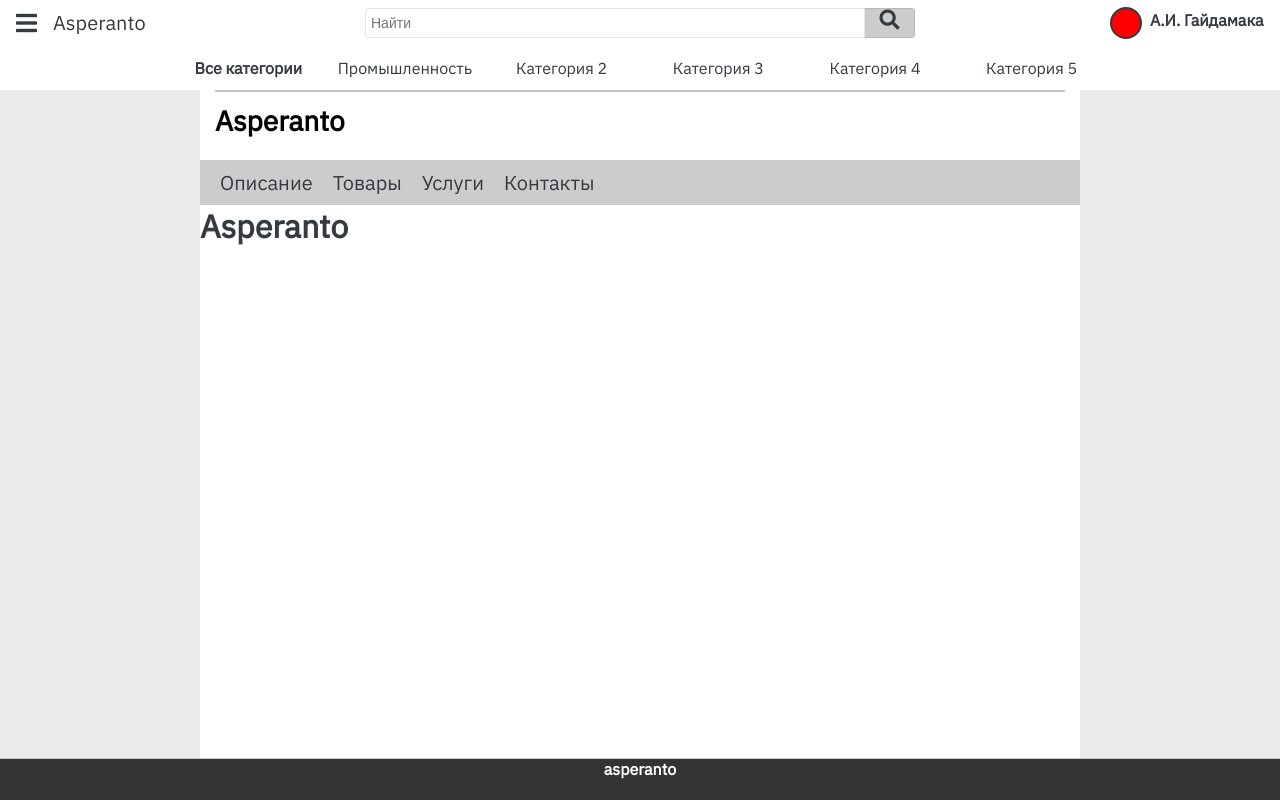
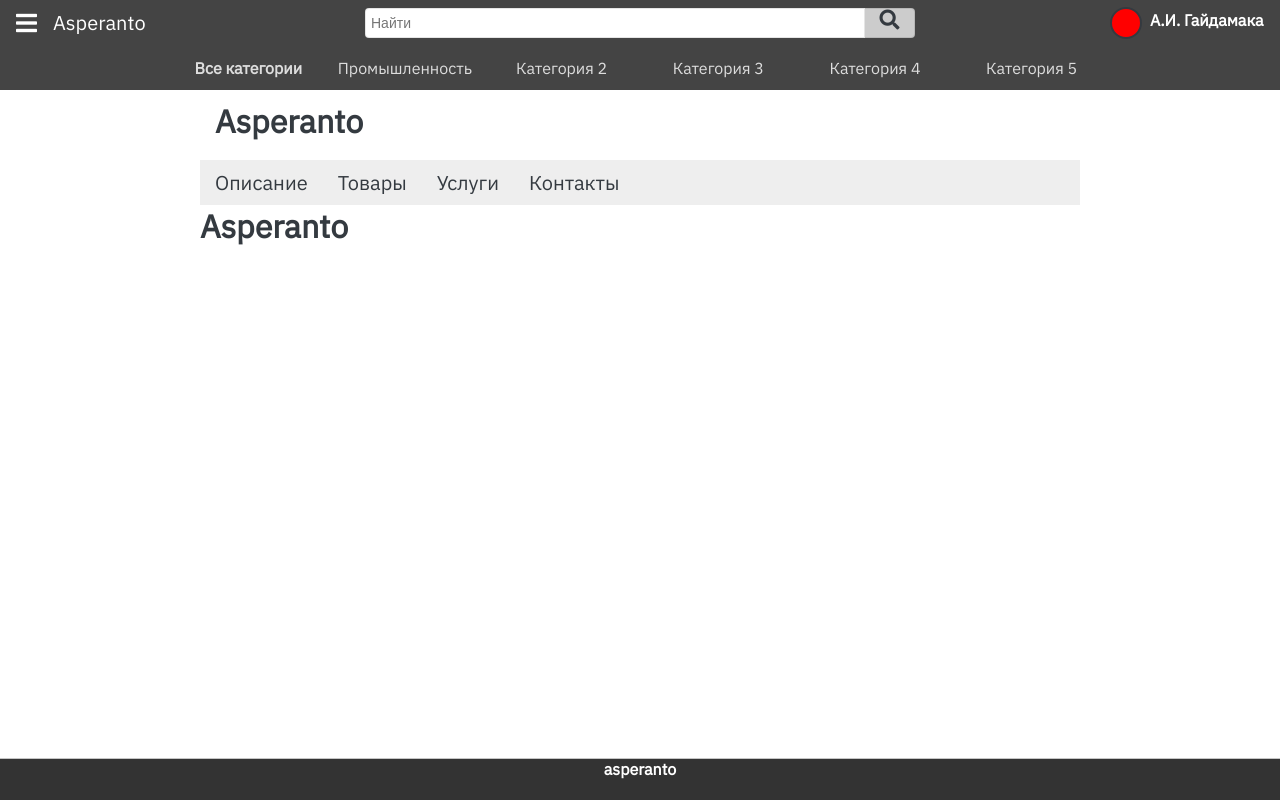
Before and after one commit to vladislav-prakhov/asperanto_marketplace, a React app: page /organization in a window 1280 px wide. Built offline with nearby package versions, Linux system fonts and the light colour scheme.

Commit message:
organization v0.51

```diff
--- a/public/base.html
+++ b/public/base.html
@@ -13,7 +13,7 @@
 
 
 </head>
-<body class="f">
+<body>
     <noscript>Enable Javascript to view this page</noscript>
     <div id="root">
 
--- a/src/Modules/App.js
+++ b/src/Modules/App.js
@@ -105,4 +105,8 @@ class App extends Component{
     }
 }
 
+if(typeof(module.hot) !== 'undefined') {
+    module.hot.accept() // eslint-disable-line no-undef
+}
+
 export default App;
--- a/src/Modules/css/main.css
+++ b/src/Modules/css/main.css
@@ -6,5 +6,4 @@
     width: 100%;
     grid-area: main;
     box-sizing: inherit;
-    background-color: #eaeaea;
 }
--- a/src/Modules/css/navbar.css
+++ b/src/Modules/css/navbar.css
@@ -12,7 +12,7 @@
     grid-template-columns: [leftPart-start] 170px [leftPart-end center-start] 1fr [center-end rightPart-start] 170px;
     align-items: center;
     grid-template-rows: 1fr 1fr;
-    background-color: white;
+    background-color: #444;
     grid-area: header;
     box-sizing: inherit;
 }
@@ -29,14 +29,24 @@
     display: inline-block;
     font-size: 1.25rem;
     white-space: nowrap;
+    color: white;
+}
+
+.navbar-left a:hover {
+    color: white !important;
 }
 
 .navbar-left > button {
     display: inline;
-    background-color: white;
+    background-color: #444;
     border: 0;
     margin-right: 10px;
     margin-left: 10px;
+    color: white;
+}
+
+.navbar-left button:hover {
+    color: white !important;
 }
 
 /* ------------------------------------------------------ Центр (поисковая строка) ---------------------------------------------------- */
@@ -117,6 +127,7 @@
 .nickname-nav { /* Красиво отображет имя пользователя */
     margin-top: 0.2rem;
     font-weight: bold;
+    color: white;
 }
 
 /* ------------------------------------------------------- Категории ----------------------------------------------------------- */
@@ -129,6 +140,15 @@
     text-align: center;
 }
 
+.categories a {
+    color: #ddd !important;
+}
+
+.categories a:hover {
+    color: #ddd !important;
+}
+
 .categories-all {
     font-weight: bold;
+    color: white;
 }
--- a/src/Pages/Organization/Description.js
+++ b/src/Pages/Organization/Description.js
@@ -1,7 +1,6 @@
 import React, { Component } from 'react';
 
 export class Description extends Component {
-
 
     render () {
         return (
--- a/src/Pages/Organization/Organization.js
+++ b/src/Pages/Organization/Organization.js
@@ -1,5 +1,5 @@
 import React, { Component } from 'react';
-import '../css/organization.css';
+import './css/organization.css';
 import { Description } from './Description';
 import { Goods } from '../Goods';
 import { Contacts } from './Contacts';
@@ -39,9 +39,9 @@ export class Organization extends Component {
 
             return (
             <div className={"main-organization"}>
-                <div className={"name-organization"}>Asperanto</div>
+                <h1 className={"name-organization"}>Asperanto</h1>
 
-                <div className={'nav-organization'} onClick={console.log(this.state.bodyOrg)}>
+                <div className={'nav-organization'} >
                     <a onClick={() => this.changeBody('Description')}>Описание</a>
                     <a onClick={() => this.changeBody('Goods')}>Товары</a>
                     <a onClick={() => this.changeBody('Services')}>Услуги</a>
--- a/src/Pages/css/organization.css
+++ b/src/Pages/Organization/css/organization.css
@@ -15,16 +15,15 @@
     grid-area: name;
     padding: 10px 0 10px 0;
     margin: 0 15px 20px 15px;
-    font-size: 28px;
+    font-size: 32px;
     font-weight: bold;
-    border-top: 2px solid #c5c5c5;
 }
 
 .nav-organization {
     display: flex;
     flex-direction: row;
     align-content: center;
-    background-color: #ccc;
+    background-color: #eee;
     grid-area: nav;
     height: 100%;
 }
@@ -32,5 +31,9 @@
 .nav-organization a {
     align-items: center;
     font-size: 20px;
-    padding-left: 20px;
+    padding: 0 15px 0 15px;
 }
+
+.toggled {
+    background-color: #ddd;
+}
--- a/src/Pages/css/product.css
+++ b/src/Pages/css/product.css
@@ -19,7 +19,7 @@
     overflow: auto;
     padding-bottom: 10px;
     margin-top: 25px;
-    margin-left: 10px;
+    margin-left: 15px;
     border-top: 1px solid #ccc;
 }
 
@@ -53,7 +53,6 @@
     }
 }
 
-
 .product-window { /* Непосредственно правило для карточки */
     background-color: white;
     display: grid;
@@ -68,13 +67,13 @@
     position: relative;
     display: block;
     justify-self: center;
-    background-image: url("../../../public/img/nopic.png");
+    background-image: url("../../../public/img/oil_gas.jpg");
     background-size: cover;
     background-attachment: scroll;
     background-repeat: no-repeat;
     background-position: center;
     height: 210px;
-    width: 210px;
+    width: 90%;
 }
 
 .product-meta { /* Блок, в котором находятся название товара, цена, поставщик (мета информация),
--- a/src/base.css
+++ b/src/base.css
@@ -23,6 +23,17 @@ body {
     height: 100%;
 }
 
+.wrapper-sidebar-toggled {
+    height: 100%;
+    display: grid;
+    grid-template-rows: [header] 90px [body] 1fr [footer] 42px [end];
+    grid-template-columns: 250px 1fr;
+    grid-template-areas:
+            "header header"
+            "sidebar main"
+            "footer footer";
+}
+
 .wrapper {
     height: 100%;
     display: grid;
@@ -36,17 +47,6 @@ body {
     transition-duration: 1s;
 }
 
-.wrapper-sidebar-toggled {
-    height: 100%;
-    display: grid;
-    grid-template-rows: [header] 90px [body] 1fr [footer] 42px [end];
-    grid-template-columns: 250px 1fr;
-    grid-template-areas:
-            "header header"
-            "sidebar main"
-            "footer footer";
-}
-
 /* Правила переписывают поведение тегов  под нейтральное */
 
 button,
@@ -56,6 +56,7 @@ a:hover {
     color: #343a40;
     text-decoration: none !important;
     display: flex;
+    cursor: pointer;
 }
 
 button:focus,
```
